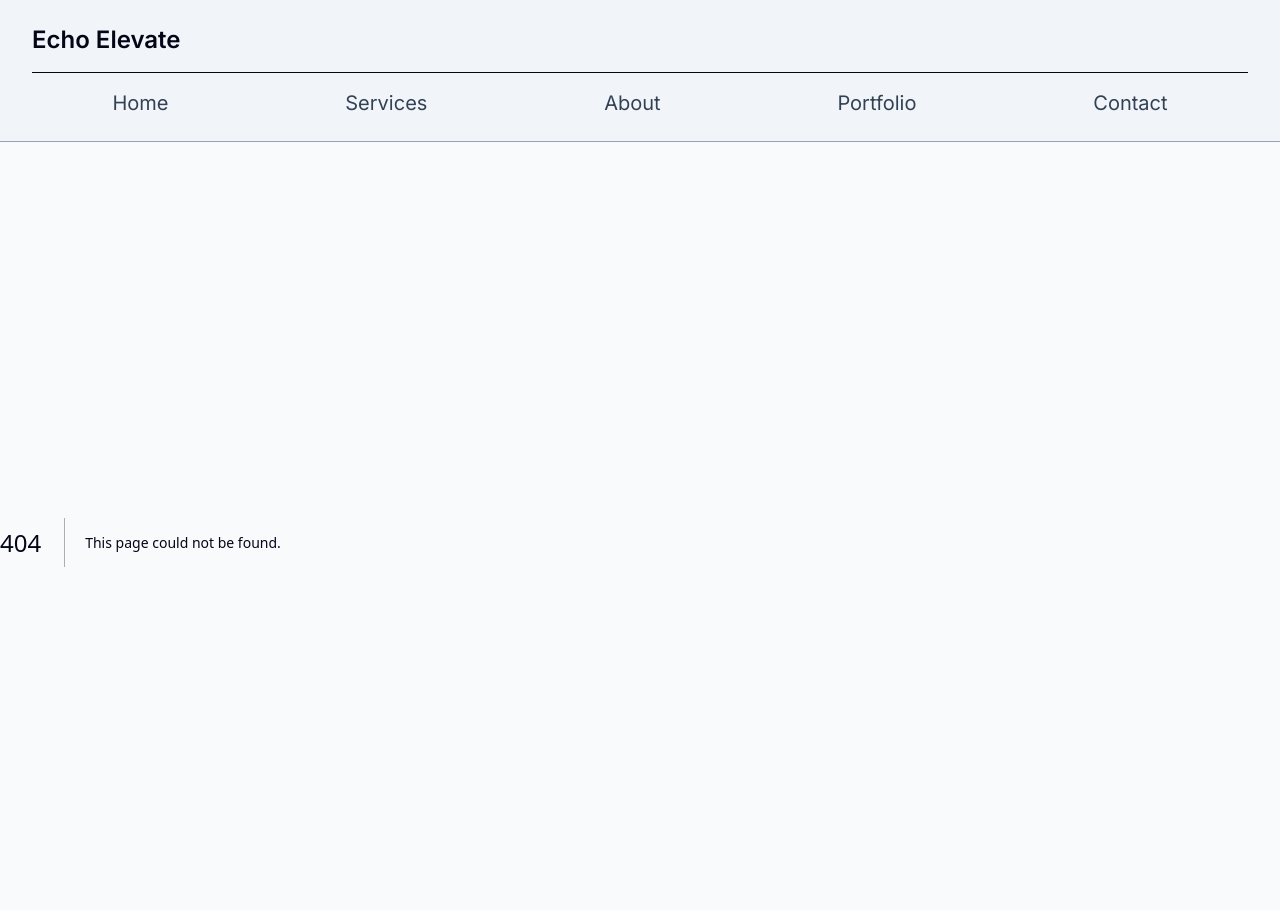
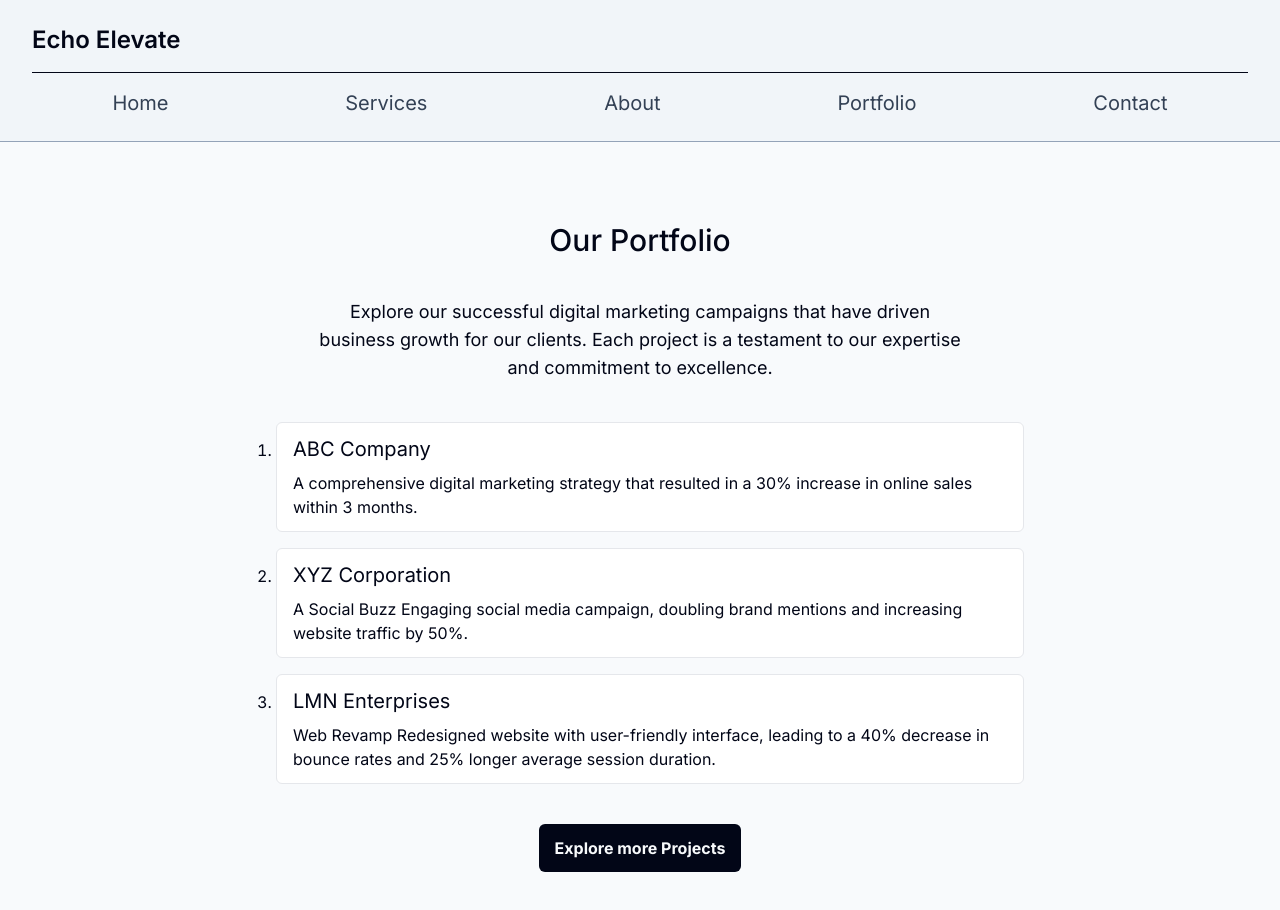
Before and after one commit to mind0bender/echo_elevate, a Next.js app: page /portfolio in a window 1280 px wide. Before the commit this address had no page. Shown: the top 910 px of the page. Built offline with nearby package versions, Linux system fonts and the light colour scheme.

Commit message:
{ "CREATE": ["/portfolio page"] }

```diff
--- a/app/about/page.tsx
+++ b/app/about/page.tsx
@@ -5,7 +5,7 @@ export default function AboutPage(): JSX.Element {
     >
       <h4 className={`text-2xl sm:text-3xl font-medium`}>About Echo Elevate</h4>
 
-      <div className={`max-w-3xl flex flex-col gap-2`}>
+      <div className={`max-w-2xl text-center flex flex-col gap-2`}>
         <p className={`sm:text-lg px-2`}>
           Welcome to Echo Elevate, where innovation meets expertise. With a
           fervent dedication to digital excellence, we specialize in
--- a/app/contact/page.tsx
+++ b/app/contact/page.tsx
@@ -26,7 +26,7 @@ export default function ContactPage() {
             </thead>
             <tbody>
               <tr
-                className={`flex flex-col sm:table-row divide-none sm:divide-x divide-slate-400 pt-2`}
+                className={`flex flex-col sm:table-row divide-x-none sm:divide-x divide-slate-400 pt-2`}
               >
                 <td>Email</td>
                 <td className={`px-4 py-2`}>
@@ -34,7 +34,7 @@ export default function ContactPage() {
                 </td>
               </tr>
               <tr
-                className={`flex flex-col sm:table-row divide-none sm:divide-x divide-slate-400`}
+                className={`flex flex-col sm:table-row divide-x-none sm:divide-x divide-slate-400`}
               >
                 <td>Phone</td>
                 <td className={`px-4 py-2`}>
@@ -42,7 +42,7 @@ export default function ContactPage() {
                 </td>
               </tr>
               <tr
-                className={`flex flex-col sm:table-row divide-none sm:divide-x divide-slate-400`}
+                className={`flex flex-col sm:table-row divide-x-none sm:divide-x divide-slate-400`}
               >
                 <td>Address</td>
                 <td className={`px-4 py-2`}>
--- /dev/null
+++ b/app/portfolio/page.tsx
@@ -0,0 +1,54 @@
+import Link from "next/link";
+import Button from "../components/button";
+
+export default function PortfolioPage(): JSX.Element {
+  return (
+    <div
+      className={`grow px-6 sm:px-8 md:px-10 py-10 sm:py-16 md:py-20 flex flex-col justify-center items-center gap-10`}
+    >
+      <div
+        className={`flex grow flex-col justify-around items-center max-w-3xl gap-10`}
+      >
+        <h4 className={`text-2xl sm:text-3xl font-medium`}>Our Portfolio</h4>
+        <div className={`flex flex-col gap-2 max-w-2xl text-center`}>
+          <p className={`sm:text-lg px-2`}>
+            Explore our successful digital marketing campaigns that have driven
+            business growth for our clients. Each project is a testament to our
+            expertise and commitment to excellence.
+          </p>
+        </div>
+        <ol
+          className={`list-decimal max-w-3xl pl-5 flex flex-col justify-center gap-4`}
+        >
+          <li className={`px-4 py-3 rounded-md border bg-white`}>
+            <div className={`flex flex-col justify-center gap-2`}>
+              <h5 className={`text-lg sm:text-xl`}>ABC Company</h5>A
+              comprehensive digital marketing strategy that resulted in a 30%
+              increase in online sales within 3 months.
+            </div>
+          </li>
+          <li className={`px-4 py-3 rounded-md border bg-white`}>
+            <div className={`flex flex-col justify-center gap-2`}>
+              <h5 className={`text-lg sm:text-xl`}>XYZ Corporation</h5>A Social
+              Buzz Engaging social media campaign, doubling brand mentions and
+              increasing website traffic by 50%.
+            </div>
+          </li>
+          <li className={`px-4 py-3 rounded-md border bg-white`}>
+            <div className={`flex flex-col justify-center gap-2`}>
+              <h5 className={`text-lg sm:text-xl`}>LMN Enterprises</h5>
+              Web Revamp Redesigned website with user-friendly interface,
+              leading to a 40% decrease in bounce rates and 25% longer average
+              session duration.
+            </div>
+          </li>
+        </ol>
+        <div>
+          <Link href={`/#`} className={`rounded-md focus:outline-none`}>
+            <Button>Explore more Projects</Button>
+          </Link>
+        </div>
+      </div>
+    </div>
+  );
+}
--- a/app/services/page.tsx
+++ b/app/services/page.tsx
@@ -4,7 +4,7 @@ import Button from "../components/button";
 export default function ServicesPage(): JSX.Element {
   return (
     <div
-      className={`grow px-6 sm:px-8 md:px-10 py-10 sm:py-16 md:py-20 flex flex-col justify-center items-center gap-10`}
+      className={`grow px-6 sm:px-8 md:px-10 py-10 sm:py-16 md:py-20 flex flex-col justify-around items-center gap-10`}
     >
       <h4 className={`font-medium text-2xl sm:text-3xl text-center`}>
         Our Digital Servises
```
